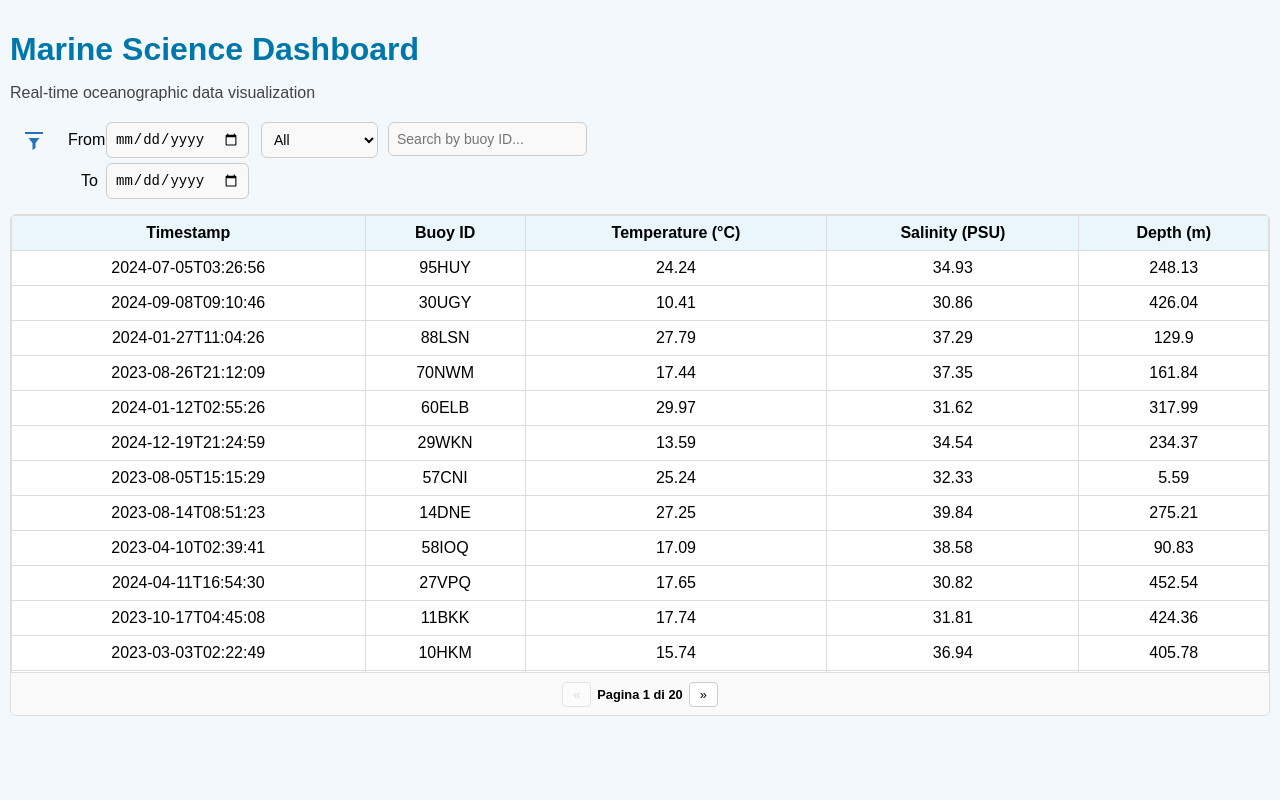
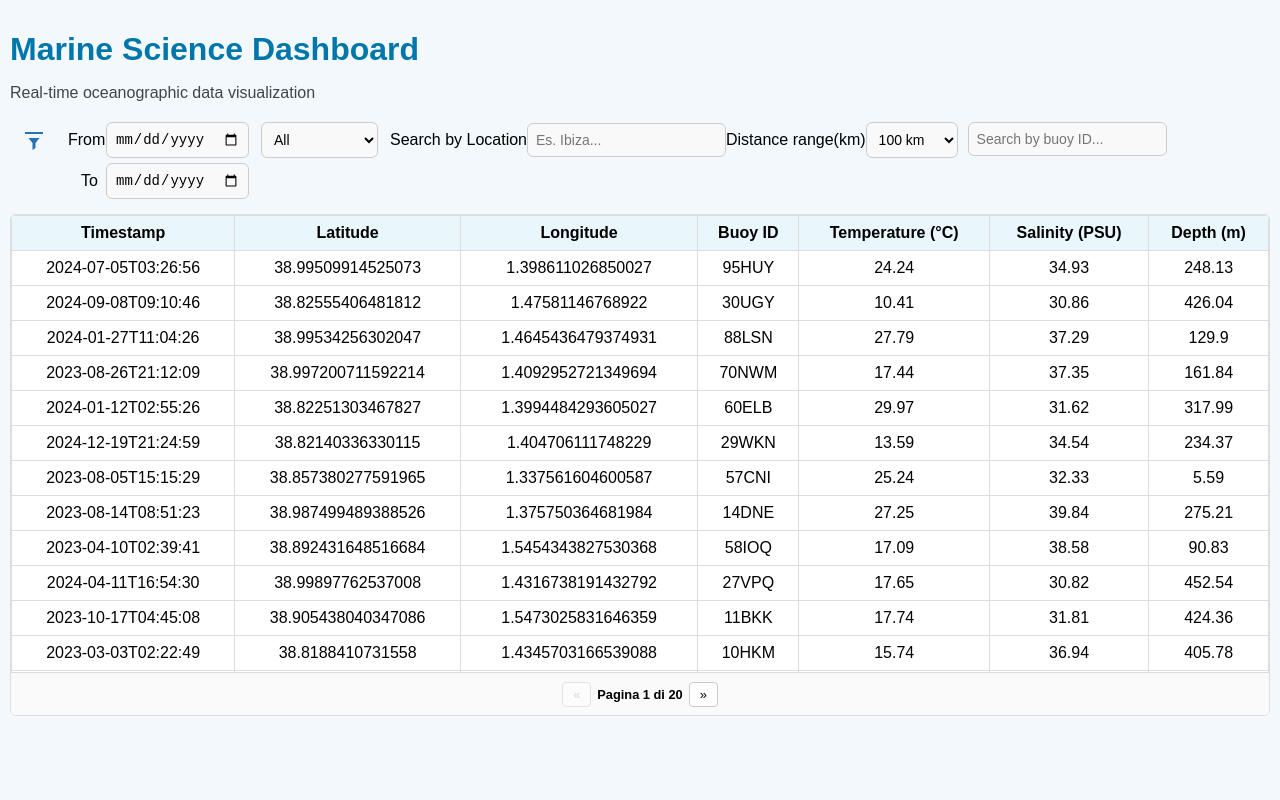
Before and after one commit to Ivanettoss/MarineDashboard, a Vue app: page / in a window 1280 px wide. Both pictures are taken after a click on the button "Mostra o nascondi i filtri". Shown: the top 800 px of the page. Built offline with nearby package versions, Linux system fonts and the light colour scheme.

Commit message:
SearchByLocation Added

```diff
--- a/src/App.vue
+++ b/src/App.vue
@@ -34,6 +34,21 @@
       <option value="salinity">Salinity</option>
       <option value="depth">Depth</option>
     </select>
+
+    <div class="location-filter">
+    <label for="locationInput">Search by Location</label>
+    <input  v-model="locationInput" type="text"id="locationInput" placeholder="Es. Ibiza..."
+    />
+
+    <label for="rangeSelect">Distance range(km)</label>
+    <select v-model="distanceRange" id="rangeSelect">
+      <option :value="10">10 km</option>
+      <option :value="100">100 km</option>
+      <option :value="1000">1000 km</option>
+    </select>
+
+  </div>
+
   </div>
   <input v-model="search" type="text" placeholder="Search by buoy ID..." />
 </div>
@@ -47,6 +62,8 @@
           <thead>
             <tr>
               <th>Timestamp</th>
+              <th>Latitude</th>
+              <th>Longitude</th>
               <th>Buoy ID</th>
               <th>Temperature (°C)</th>
               <th>Salinity (PSU)</th>
@@ -56,6 +73,8 @@
           <tbody>
             <tr v-for="record in paginatedData" :key="record.id">
               <td>{{ record.timestamp }}</td>
+              <td>{{ record.lat }}</td>
+              <td>{{ record.lon }}</td>
               <td>{{ record.buoy }}</td>
               <td>{{ record.temp }}</td>
               <td>{{ record.salinity }}</td>
@@ -86,7 +105,7 @@
 import { ref, onMounted, computed, watch, nextTick } from "vue";
 import { fetchData } from './scripts/api_management.js';
 import { preprocessRecords } from './scripts/preprocessing.js';
-import { filterByDateRange, filterByVariable } from './scripts/filters.js';
+import { filterByDateRange, filterByVariable, filterByLocation } from './scripts/filters.js';
 import { updateChart } from './scripts/chart.js';
 
 // === Ref elementi DOM ===
@@ -101,10 +120,12 @@ const toDate = ref("");
 const selectedVariable = ref("ALL");
 const currentPage = ref(1);
 const itemsPerPage = ref(50);
-const showFilters = ref(false)
+const showFilters = ref(false);
+const locationInput = ref("");
+const distanceRange = ref(100);
+const locationFilteredData = ref([]);
 
-
-// === Filtro 1: per search ===
+// === Filtro: per search ===
 const filteredBySearch = computed(() => {
   if (!search.value.trim()) return processedData.value;
   return processedData.value.filter(record =>
@@ -112,18 +133,35 @@ const filteredBySearch = computed(() => {
   );
 });
 
-// === Filtro 2: per intervallo di date ===
+// === Filtro: per date ===
 const filteredByDate = computed(() => {
   if (!fromDate.value || !toDate.value) return filteredBySearch.value;
   return filterByDateRange(filteredBySearch.value, fromDate.value, toDate.value);
 });
 
-// === Filtro 3: per variabile ===
+// === Filtro asincrono: per location ===
+watch( [locationInput, distanceRange, filteredByDate],
+  async ([loc, range, dateFilteredData]) => {
+    if (!loc.trim()) {
+      locationFilteredData.value = dateFilteredData;
+      return;
+    }
+    try {
+      locationFilteredData.value = await filterByLocation(dateFilteredData,loc.trim(),range);
+    } catch (e) {
+      console.error("Errore nel filtro per location:", e);
+      locationFilteredData.value = [];
+    }
+  },
+  { immediate: true }
+);
+
+// === Filtro: per variabile ===
 const finalFilteredData = computed(() => {
-  return filterByVariable(filteredByDate.value, selectedVariable.value);
+  return filterByVariable(locationFilteredData.value, selectedVariable.value);
 });
 
-// === Watch: aggiorna il chart quando i dati cambiano ===
+// === Watch: aggiorna il chart ===
 watch(finalFilteredData, async (newData) => {
   try {
     await nextTick();
@@ -160,9 +198,10 @@ const totalPages = computed(() => {
 });
 
 const paginatedData = computed(() => {
+  const data = finalFilteredData.value || [];
   const start = (currentPage.value - 1) * itemsPerPage.value;
   const end = start + itemsPerPage.value;
-  return finalFilteredData.value.slice(start, end);
+  return data.slice(start, end);
 });
 
 watch(finalFilteredData, () => {
--- a/src/scripts/filters.js
+++ b/src/scripts/filters.js
@@ -28,3 +28,79 @@ export function filterByDateRange(records, from, to) {
       return filtered;
     });
   }
+
+  export async function filterByLocation(records,location,range){
+
+    const coords = await locationToCoordinates(location);
+    if (!coords) {
+      console.warn("Invalid coordinates, returning empty array");
+      return [];
+    }
+    const { lat: location_lat, lon: location_lon } = coords;
+
+    return records.filter(r =>
+      haversineDistance(r.lat,r.lon, location_lat, location_lon) <= range
+    );
+  }
+
+
+
+
+  function haversineDistance(lat1, lon1, lat2, lon2) {
+    const R = 6371;
+
+    //inline function to convert degrees to radians
+    const toRad = deg => deg * Math.PI / 180;
+
+    const dLat = toRad(lat2 - lat1);
+    const dLon = toRad(lon2 - lon1);
+
+    const a =
+      Math.sin(dLat / 2) ** 2 +
+      Math.cos(toRad(lat1)) * Math.cos(toRad(lat2)) *
+      Math.sin(dLon / 2) ** 2;
+
+    const c = 2 * Math.atan2(Math.sqrt(a), Math.sqrt(1 - a));
+
+    return R * c;
+  }
+
+
+
+  async function locationToCoordinates(location) {
+    if (!location || location.trim() === "") {
+      console.warn("Empty location provided");
+      return null;
+    }
+    const url = `https://nominatim.openstreetmap.org/search?format=json&q=${encodeURIComponent(location)}`;
+
+    try {
+              const response = await fetch(url, {
+                headers: {
+                  'Accept': 'application/json',
+                  'User-Agent': 'ImLearning/1.0 (ivandallaragions@gmail.com)'
+                }
+              });
+
+
+              const coordinates = await response.json();
+
+              if (coordinates.length > 0) {
+
+                const { lat, lon } = coordinates[0];
+                console.log(`in loc to coordinate Latitude: ${lat}, Longitude: ${lon}`);
+                return {
+                      lat: parseFloat(lat),
+                      lon : parseFloat(lon)}
+              }
+
+              else {
+                console.log("No results found");
+                alert("No place found, please try again.");
+              }
+            }
+
+            catch (error) {
+              console.error("Error during the request", error);
+            }
+        }
```
Also changed, not shown: src/scripts/chart.js (line endings or trailing spaces).
